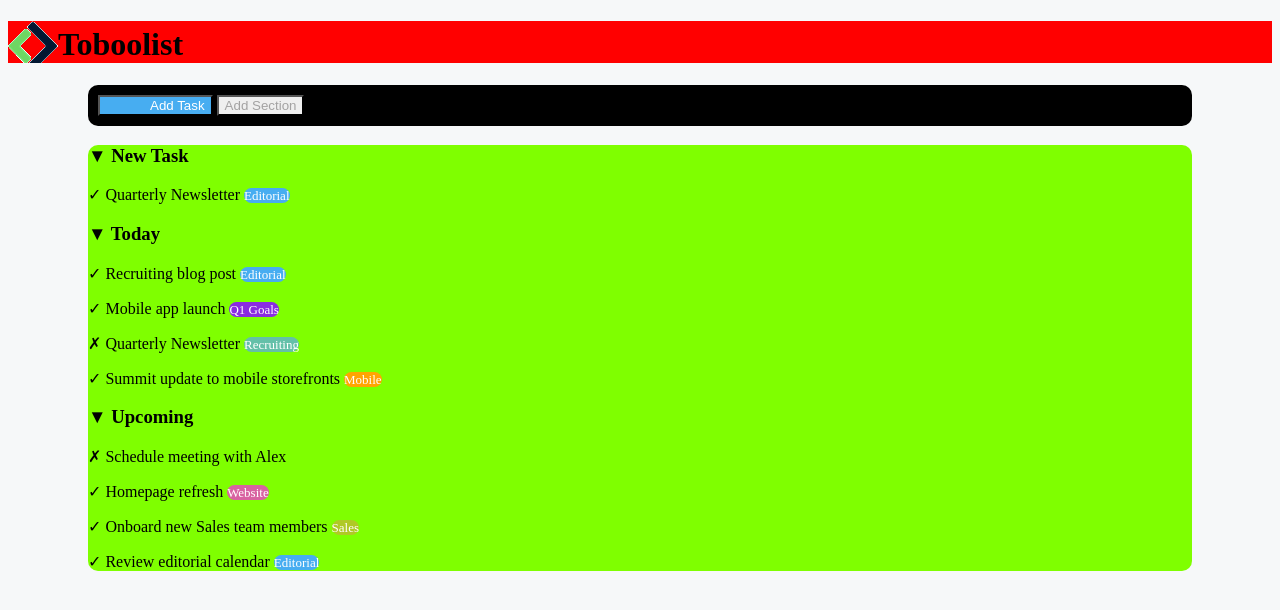
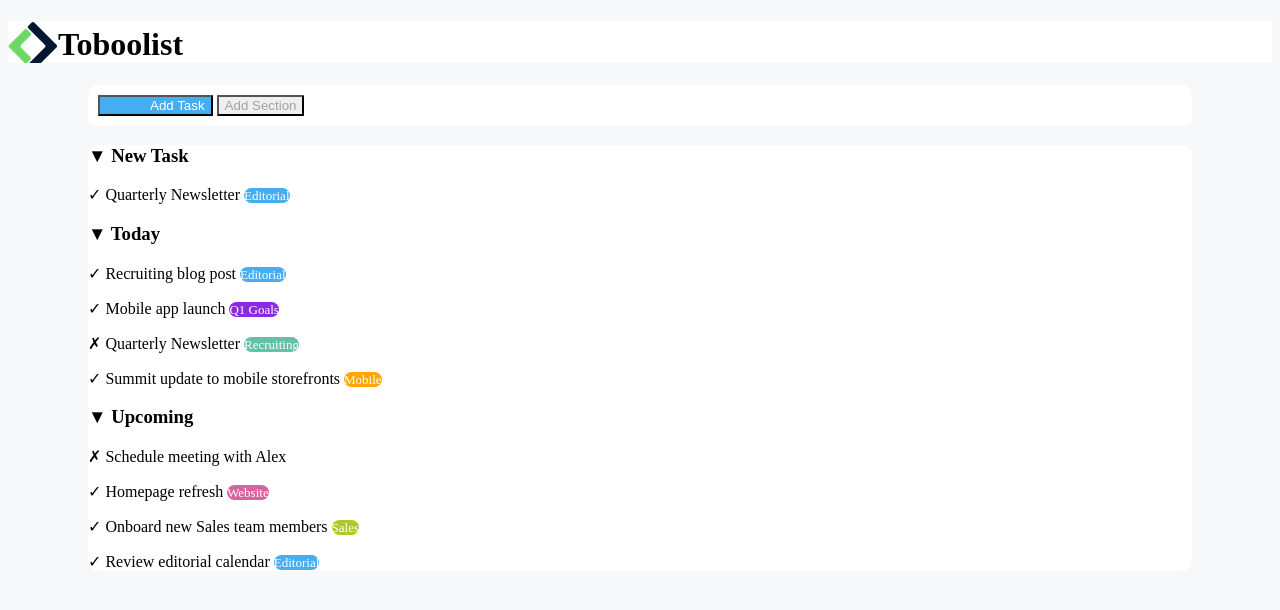
Before and after one commit to Carmyo/html-css-toboolist, a plain HTML site: page index.html in a window 1280 px wide. Drawn offline with Linux system fonts and the light colour scheme.

Commit message:
adjust color background

```diff
--- a/css/style.css
+++ b/css/style.css
@@ -1,7 +1,7 @@
 /* header */
 header {
 
-    background-color: #ff0000;
+    background-color: #ffffff;
     background-image: url(../img/Logo.png);
     background-repeat: no-repeat;
 }
@@ -35,7 +35,7 @@ body {
 }
 
 #button {
-    background-color: black;
+    background-color: rgb(255, 255, 255);
     padding: 10px;
     margin-left: 80px;
     margin-right: 80px;
@@ -45,7 +45,7 @@ body {
 /* New Task */
 
 #list {
-    background-color: chartreuse;
+    background-color: rgb(255, 255, 255);
     margin-left: 80px;
     margin-right: 80px;
     border-radius: 10px;
```
Also changed, not shown: index.html (+1 -8 lines).
